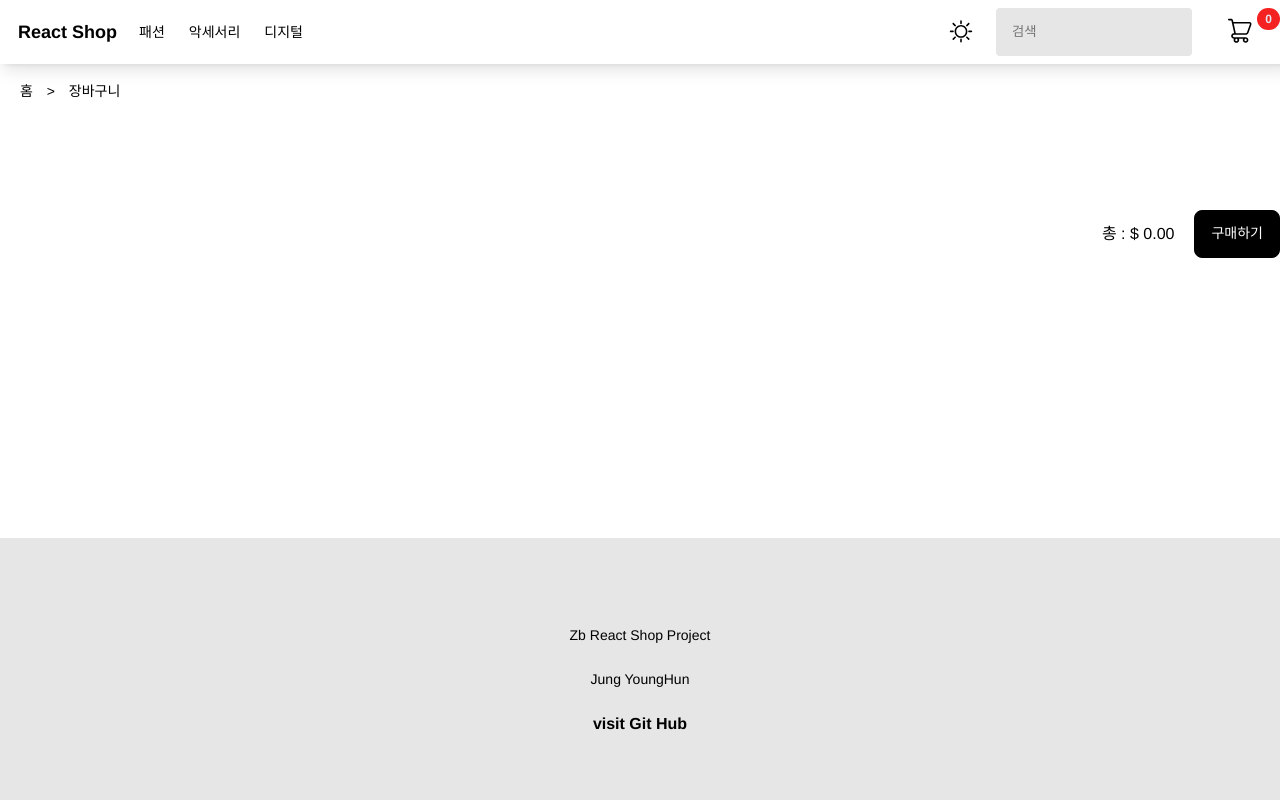
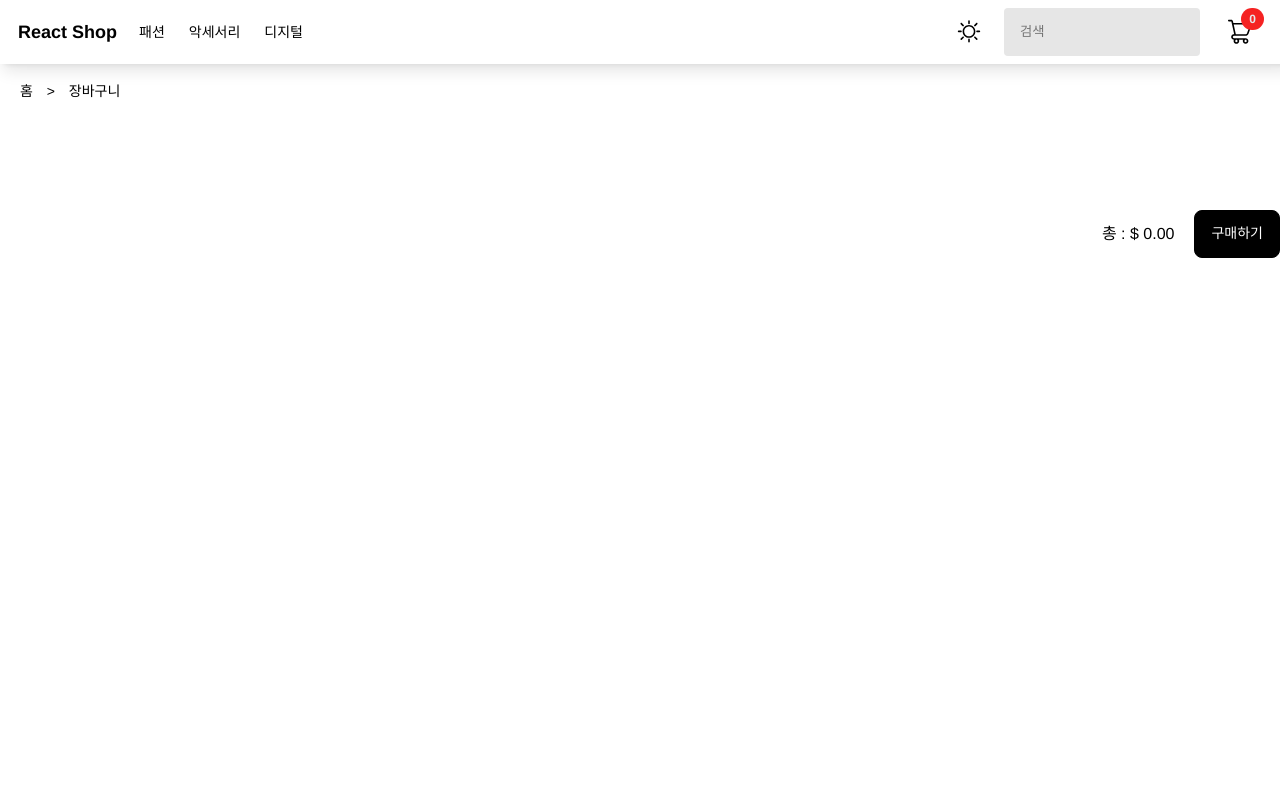
Before and after one commit to young-st511/React-Shop, a React (Vite) app: page /cart in a window 1280 px wide. Shown: the top 800 px of the page. Built offline with nearby package versions, Linux system fonts and the light colour scheme; a web font is replaced by a local one.

Commit message:
💄 다크 모드 추가!

```diff
--- a/src/components/Footer.tsx
+++ b/src/components/Footer.tsx
@@ -23,7 +23,6 @@ export default Footer;
 
 const StyledFooter = styled.footer`
   height: 300px;
-  margin-top: 200px;
 
   text-align: center;
   font-size: 14px;
--- a/src/components/Item/ItemList.tsx
+++ b/src/components/Item/ItemList.tsx
@@ -49,6 +49,7 @@ const StyledHomeItemList = styled.section`
     width: 200px;
     margin: 70px auto;
 
+    text-align: center;
     font-size: 36px;
     font-weight: 700;
   }
--- a/src/components/Item/StyledItem.style.ts
+++ b/src/components/Item/StyledItem.style.ts
@@ -12,6 +12,8 @@ export const StyledItem = styled.div`
     display: flex;
     justify-content: center;
     align-items: center;
+
+    background-color: #fff;
 
     height: 320px;
 
@@ -31,6 +33,7 @@ export const StyledItem = styled.div`
     padding: 32px;
     box-sizing: border-box;
 
+    color: #000000;
     background-color: #e6e6e6;
 
     h3 {
--- a/src/components/MiniNav.styled.ts
+++ b/src/components/MiniNav.styled.ts
@@ -1,6 +1,8 @@
 import styled from "styled-components";
 
 export const StyledItemPage = styled.div`
+  background: none;
+  color: ${({ theme }) => theme.theme.fontColor};
   nav {
     height: 30px;
 
@@ -16,6 +18,8 @@ export const StyledItemPage = styled.div`
   }
 `;
 export const StyledMiniNav = styled.nav`
+  background: none;
+  color: ${({ theme }) => theme.theme.fontColor};
   height: 30px;
 
   margin-top: 20px;
--- a/src/components/Navigation/Navigation.style.ts
+++ b/src/components/Navigation/Navigation.style.ts
@@ -1,11 +1,18 @@
+import { useRecoilValue } from "recoil";
 import styled from "styled-components";
+import { themeState } from "../../recoil_state";
 
 const HeaderWrapper = styled.header`
   display: flex;
   position: fixed;
+
+  align-items: center;
+
   top: 0;
   left: 0;
-  background-color: #fff;
+  background-color: ${({ theme }) => theme.theme.bgColor};
+  color: ${({ theme }) => theme.theme.fontColor};
+
   box-shadow: 0 10px 15px -3px rgb(0 0 0 / 0.1), 0 4px 6px -4px rgb(0 0 0 / 0.1);
 
   width: 100%;
@@ -21,7 +28,6 @@ const HeaderWrapper = styled.header`
     max-width: 1360px;
 
     margin: 0 auto;
-    background-color: #fff;
 
     z-index: 9999;
 
@@ -71,7 +77,8 @@ const HeaderRight = styled.div`
 
     cursor: pointer;
 
-    background: none;
+    background: ${() =>
+      useRecoilValue(themeState) === "dark" ? "#a6a6a6" : "none"};
     border: none;
 
     &:hover {
@@ -124,18 +131,26 @@ const HeaderRight = styled.div`
     width: 3rem;
     height: 3rem;
     min-height: 3rem;
+    box-sizing: border-box;
+    border-radius: 0.3rem;
 
-    margin-left: 0.5rem;
-    padding: 0 1rem;
+    margin: 0 1rem;
 
     font-size: 0.875rem;
     font-weight: 600;
     line-height: 1em;
 
+    background: ${() =>
+      useRecoilValue(themeState) === "dark" ? "#a6a6a6" : "none"};
+
+    &:hover {
+      background-color: #e6e6e6;
+    }
+
     img {
       width: 2rem;
       height: 2rem;
-      transform: translateY(2px);
+      transform: translateY(3px);
     }
 
     .cart-number {
@@ -160,7 +175,7 @@ const HeaderRight = styled.div`
 const BlankBlock = styled.div`
   width: 100%;
   height: 64px;
-  background-color: #fff;
+  background-color: ${({ theme }) => theme.theme.bgColor};
 `;
 
 export { BlankBlock, HeaderRight, HeaderWrapper, Nav };
--- a/src/recoil_state.ts
+++ b/src/recoil_state.ts
@@ -3,13 +3,10 @@ import { CartItemType, CartType } from "./types/cartType";
 
 const localSyncEffect: <T>(key: string) => AtomEffect<T> =
   (key) =>
-  ({ setSelf, onSet, storeID, node, trigger }) => {
+  ({ setSelf, onSet }) => {
     const savedValue = localStorage.getItem(key);
 
     if (savedValue != null) {
-      //! TEST
-      console.log("local init!", storeID, "node", node, "trigger", trigger);
-      ////
       setSelf(JSON.parse(savedValue));
     }
 
--- a/src/routes/Cart.tsx
+++ b/src/routes/Cart.tsx
@@ -52,6 +52,9 @@ const StyledCart = styled.div`
   margin-top: 3.5rem;
   margin-bottom: 5rem;
 
+  background-color: ${({ theme }) => theme.theme.bgColor};
+  color: ${({ theme }) => theme.theme.fontColor};
+
   .cart-button-area {
     display: flex;
     justify-content: space-evenly;
--- a/src/routes/Product.style.ts
+++ b/src/routes/Product.style.ts
@@ -13,6 +13,8 @@ export const StyledItem = styled.div`
 
     .img {
       padding: 1rem;
+      background-color: #ffffff;
+      border-radius: 1rem;
       img {
         height: 18rem;
       }
--- a/src/routes/Root.tsx
+++ b/src/routes/Root.tsx
@@ -23,6 +23,12 @@ function Root() {
 export default Root;
 
 const StyledRoot = styled.div`
+  min-height: 1000px;
+  padding-bottom: 200px;
+
+  background-color: ${({ theme }) => theme.theme.bgColor};
+  color: ${({ theme }) => theme.theme.fontColor};
+
   .router-outlet {
     margin: 0 auto;
     max-width: 1360px;
```
Also changed, not shown: .eslintrc.json.
